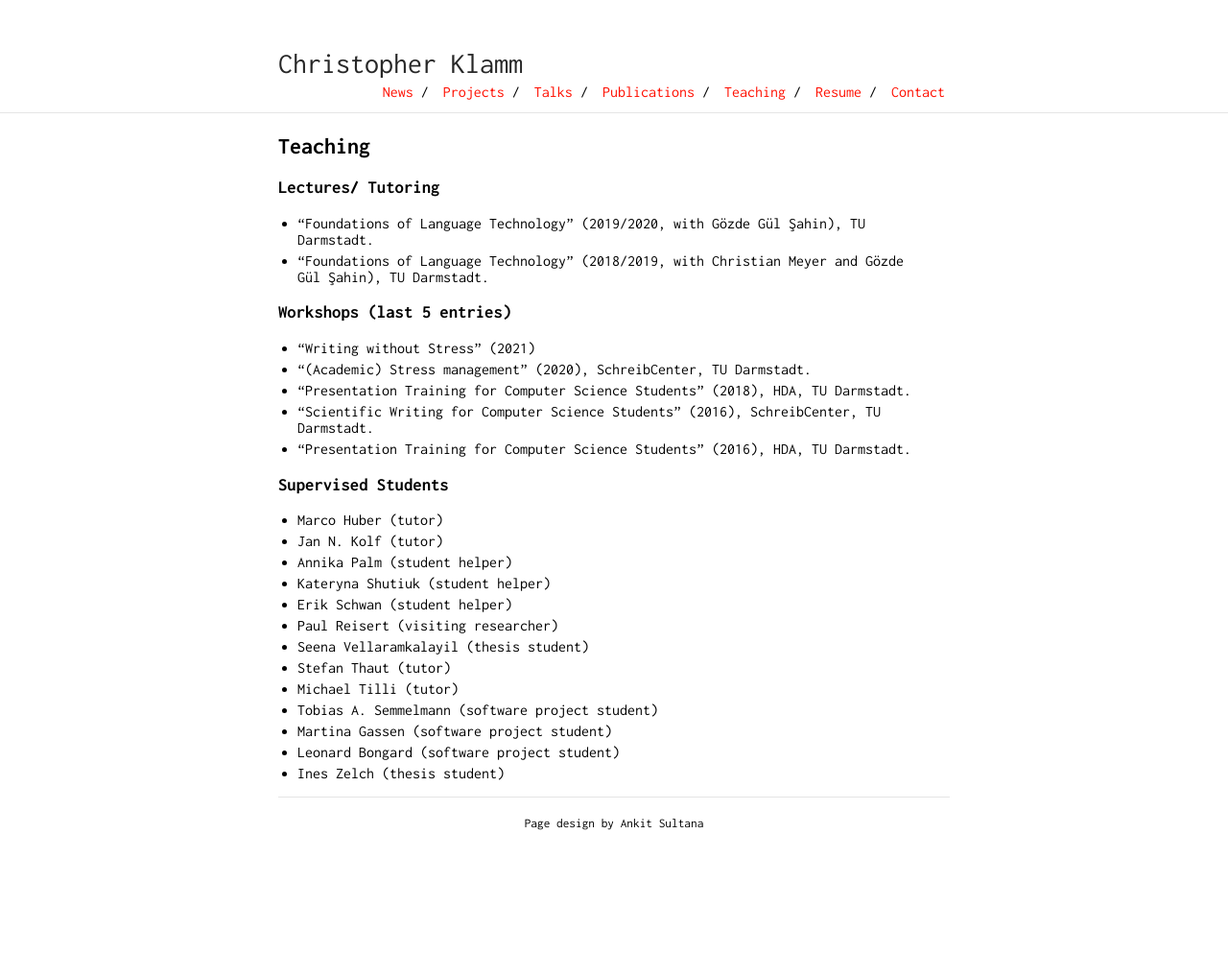
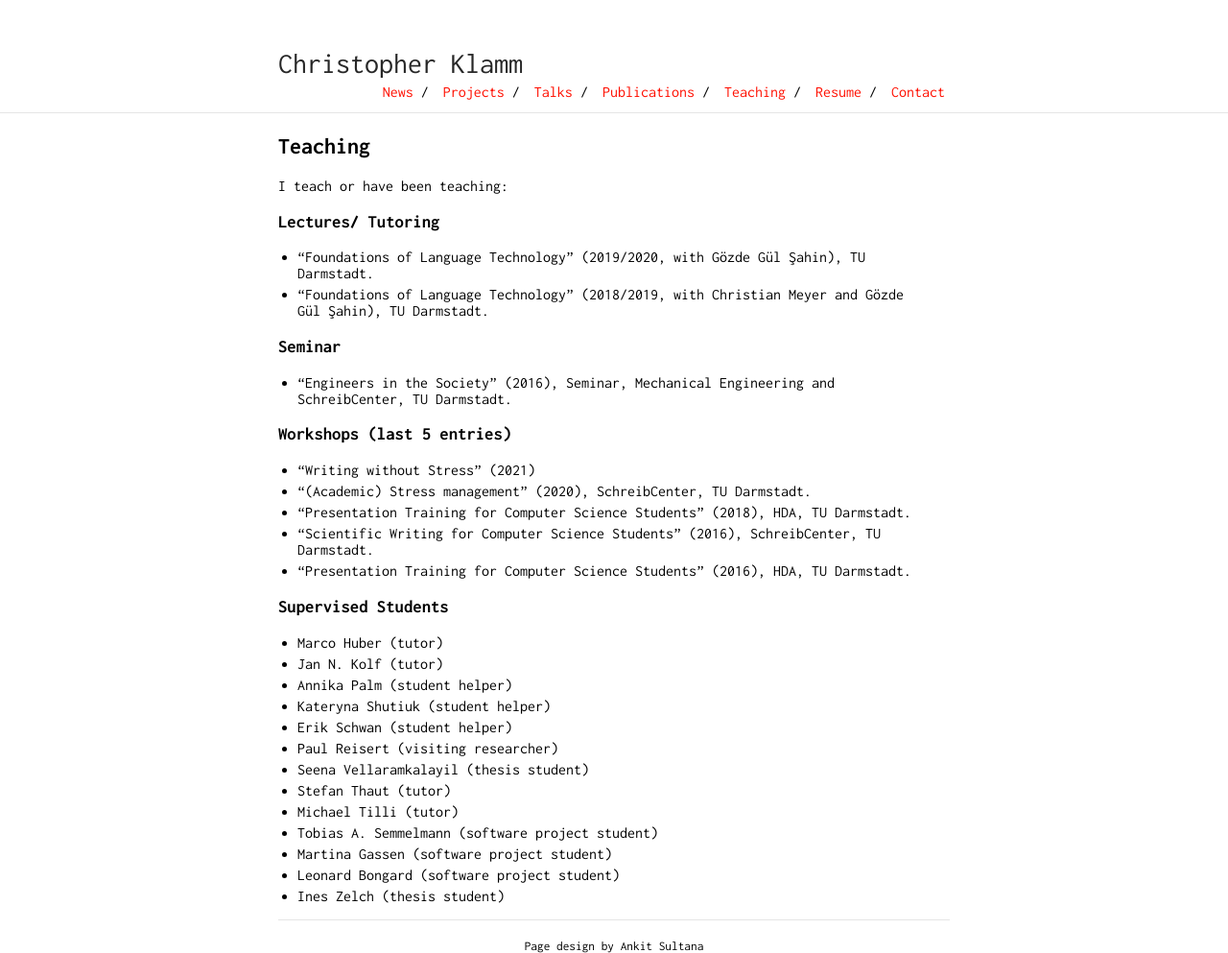
Before and after one commit to chkla/gitPage, a Jekyll site: the page built from teaching.md, in a window 1280 px wide. Shown: the whole page at 96% size. Built offline with Jekyll 4.4.1, drawn with Linux system fonts in a browser that asks for light colours; our own code applies the rules of GitHub Pages for plain Markdown files; before the commit the page ends 900 px from its top, so only the background shows below that.

Commit message:
Update teaching.md

```diff
--- a/teaching.md
+++ b/teaching.md
@@ -3,10 +3,14 @@ layout: default
 ---
 
 ## Teaching
+I teach or have been teaching:
 
 ### Lectures/ Tutoring
 * "Foundations of Language Technology" (2019/2020, with Gözde Gül Şahin), TU Darmstadt.
 * "Foundations of Language Technology" (2018/2019, with Christian Meyer and Gözde Gül Şahin), TU Darmstadt.
+
+### Seminar
+* "Engineers in the Society" (2016), Seminar, Mechanical Engineering and SchreibCenter, TU Darmstadt.
 
 ### Workshops (last 5 entries)
 * "Writing without Stress" (2021)
```
